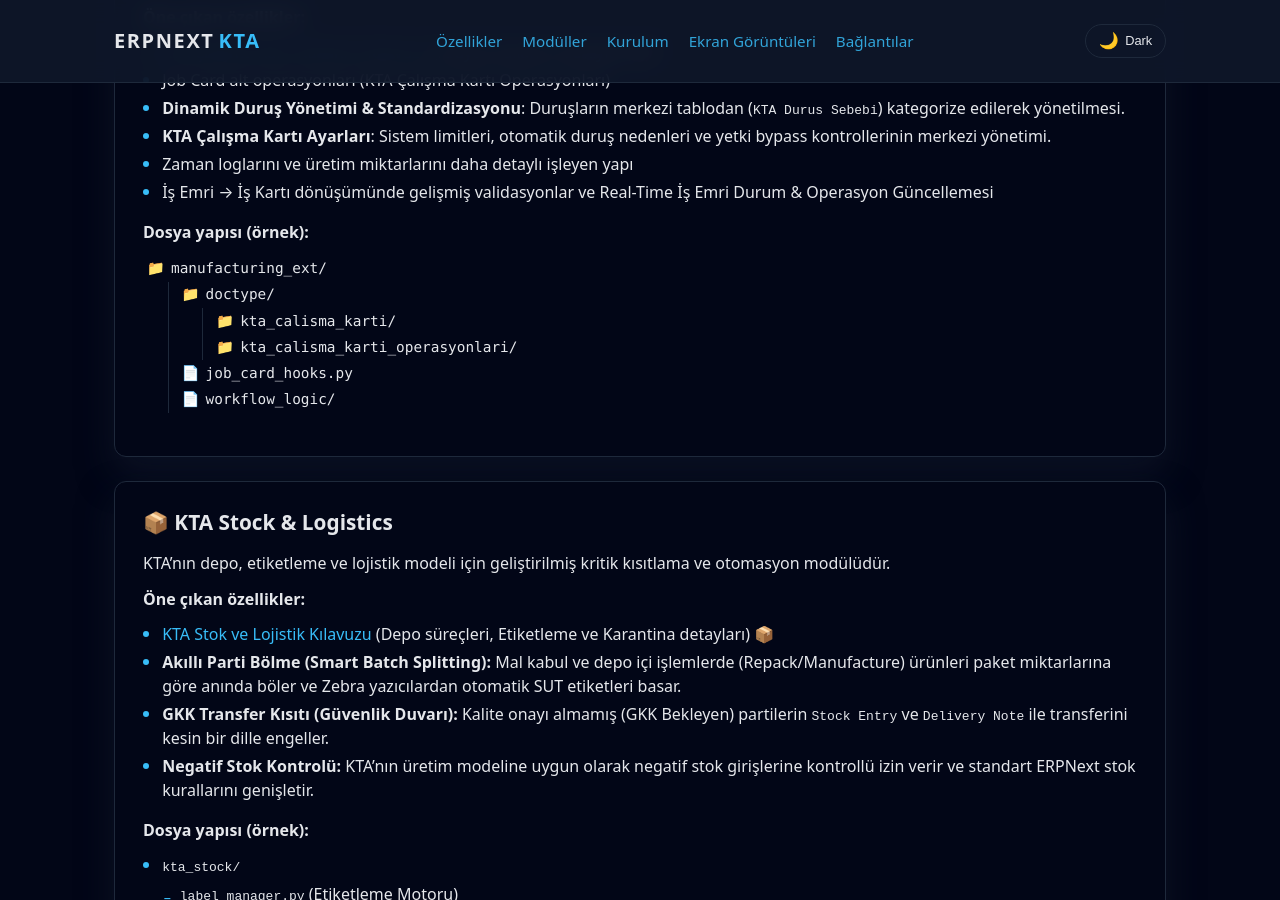
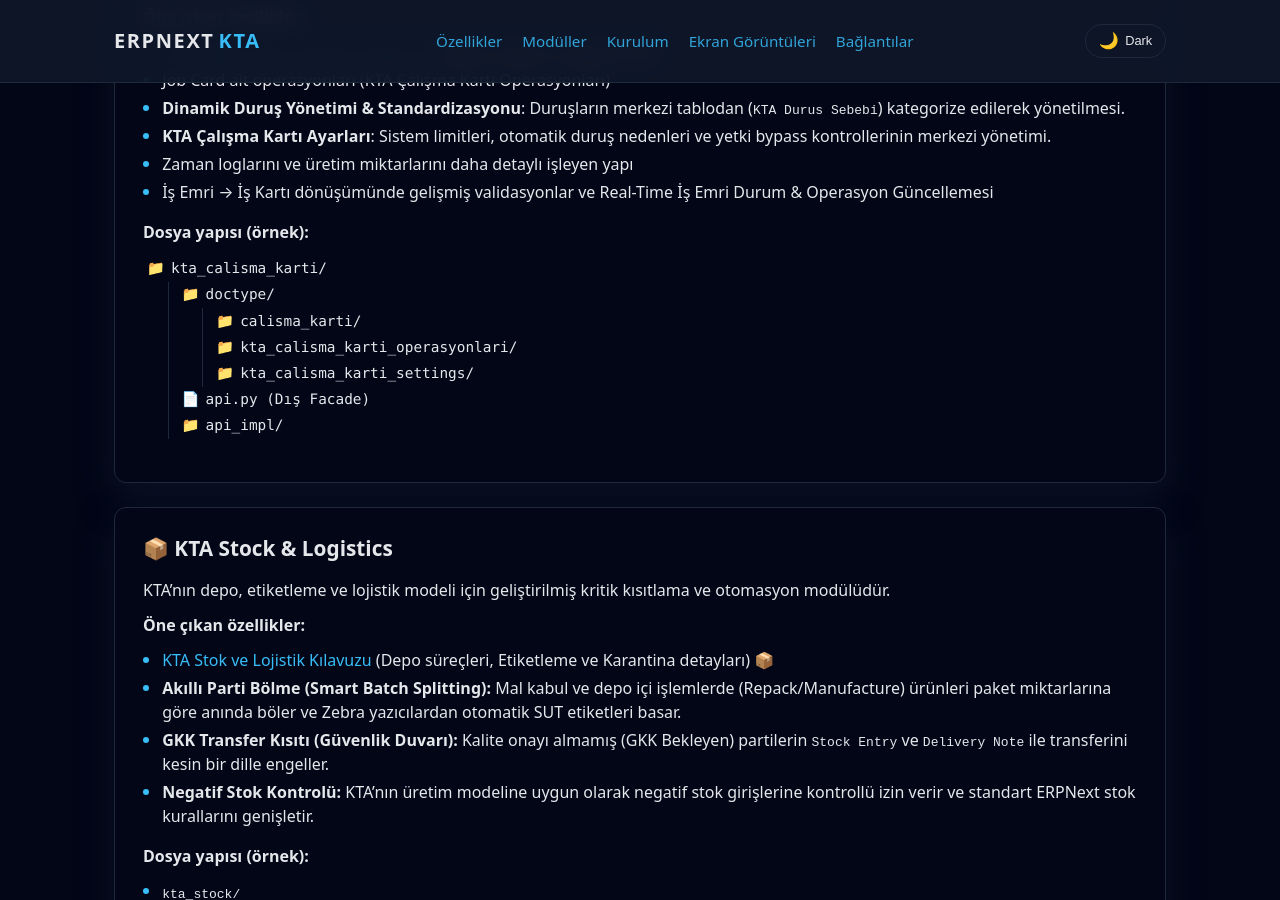
Before and after one commit to KTA-Endustri-Sistemleri/erpnextkta, a Jekyll site: the page built from docs/modules.md, in a window 1280 px wide and 900 px high, scrolled down 375 px. Built offline with Jekyll 4.4.1, drawn with Linux system fonts in a browser that asks for light colours.

Commit message:
docs: update module documentation and directory structure for modules

```diff
--- a/docs/modules.md
+++ b/docs/modules.md
@@ -35,7 +35,7 @@
 
   <div class="folder-tree__item folder">
     <span class="folder-tree__icon">📁</span>
-    <span class="folder-tree__label">manufacturing_ext/</span>
+    <span class="folder-tree__label">kta_calisma_karti/</span>
   </div>
 
   <div class="folder-tree__children">
@@ -48,22 +48,26 @@
     <div class="folder-tree__children">
       <div class="folder-tree__item folder">
         <span class="folder-tree__icon">📁</span>
-        <span class="folder-tree__label">kta_calisma_karti/</span>
+        <span class="folder-tree__label">calisma_karti/</span>
       </div>
       <div class="folder-tree__item folder">
         <span class="folder-tree__icon">📁</span>
         <span class="folder-tree__label">kta_calisma_karti_operasyonlari/</span>
       </div>
+      <div class="folder-tree__item folder">
+        <span class="folder-tree__icon">📁</span>
+        <span class="folder-tree__label">kta_calisma_karti_settings/</span>
+      </div>
     </div>
 
     <div class="folder-tree__item file">
       <span class="folder-tree__icon">📄</span>
-      <span class="folder-tree__label">job_card_hooks.py</span>
+      <span class="folder-tree__label">api.py (Dış Facade)</span>
     </div>
 
-    <div class="folder-tree__item file">
-      <span class="folder-tree__icon">📄</span>
-      <span class="folder-tree__label">workflow_logic/</span>
+    <div class="folder-tree__item folder">
+      <span class="folder-tree__icon">📁</span>
+      <span class="folder-tree__label">api_impl/</span>
     </div>
 
   </div>
```
Also changed, not shown: docs/kta_calisma_karti_kilavuzu.md (+8 -5 lines), docs/kta_kalite_kilavuzu.md (+6 -5 lines), docs/kta_stok_lojistik_kilavuzu.md (+15 -0 lines).
